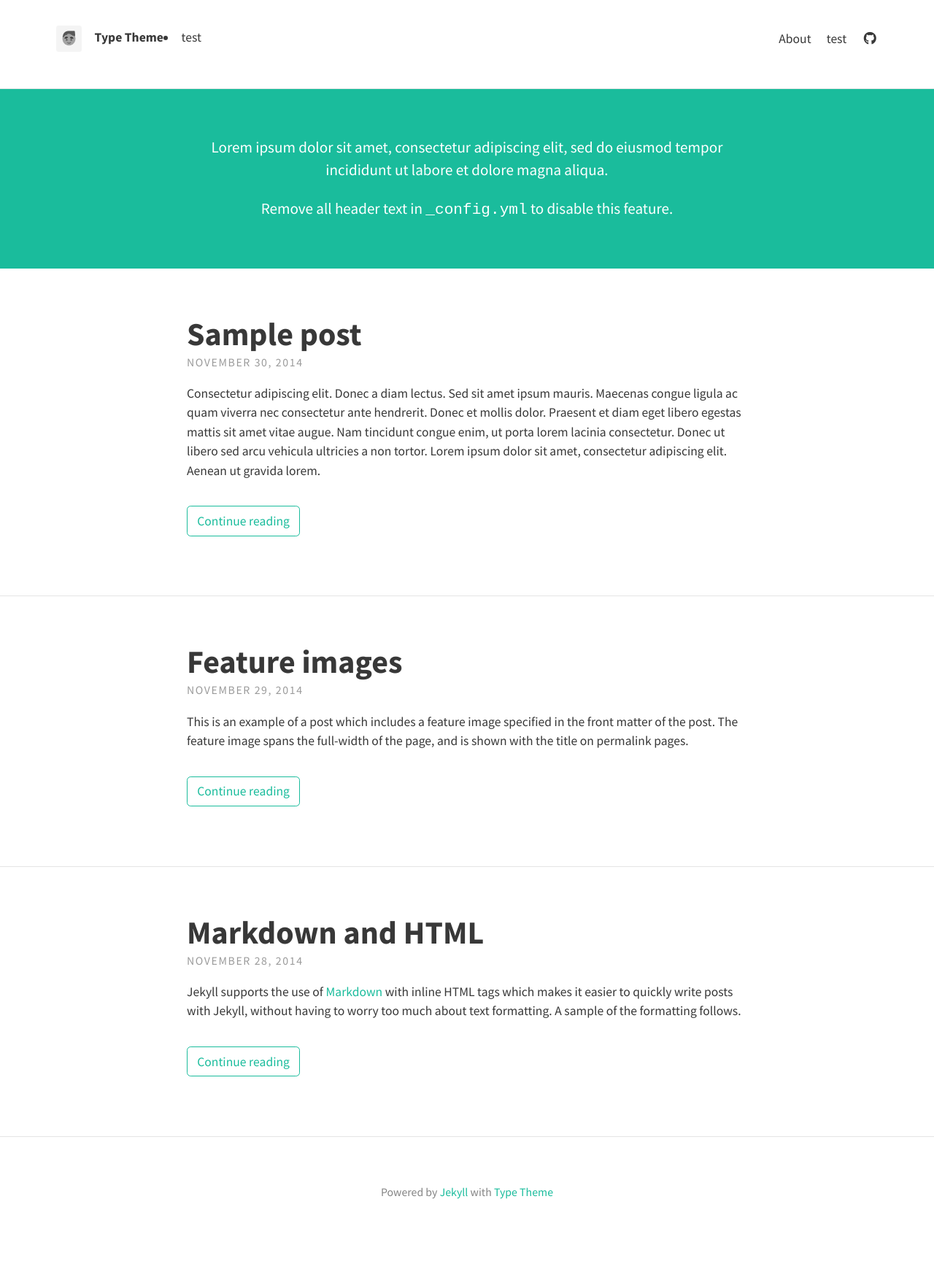
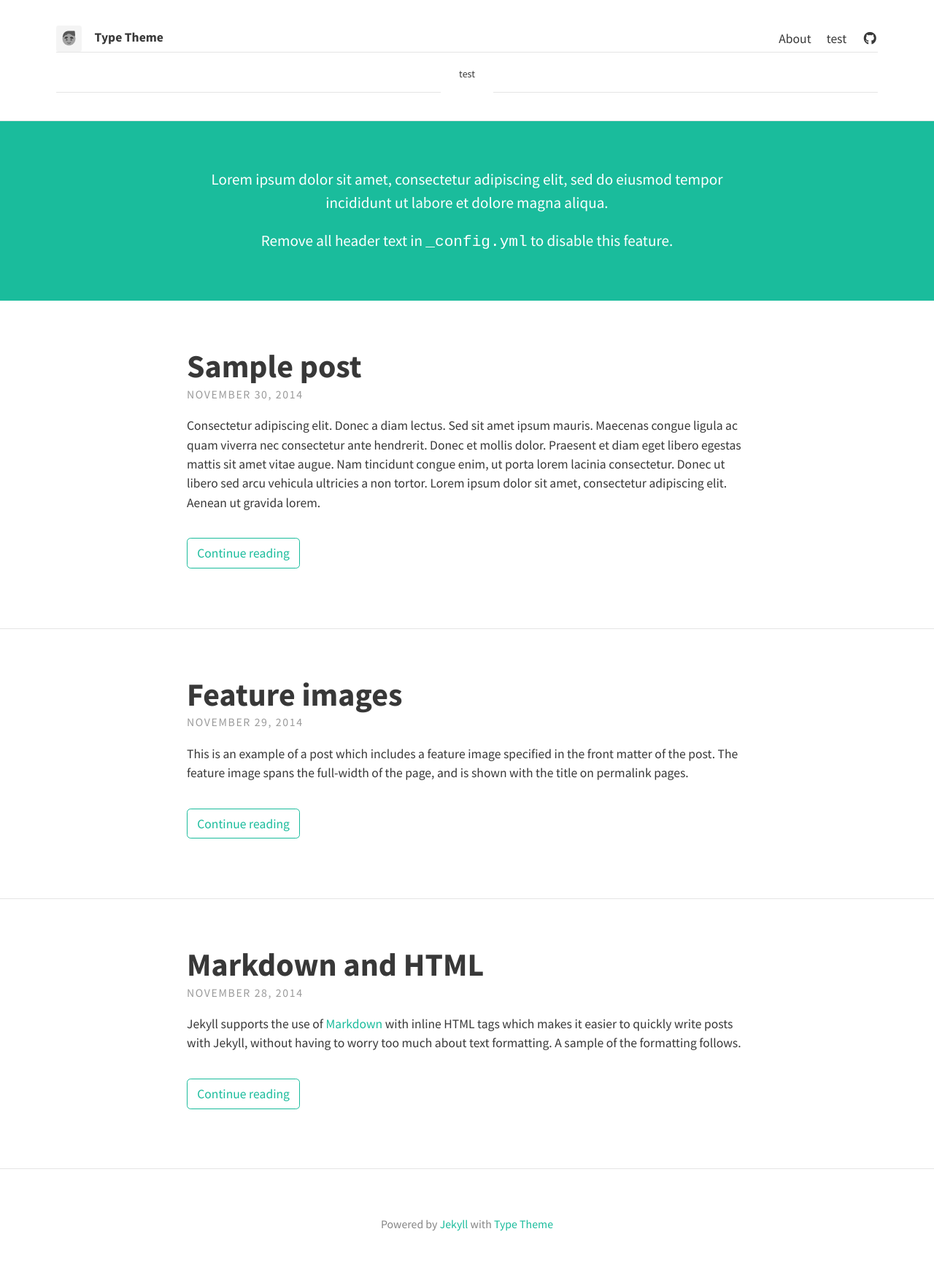
Before and after one commit to 0n1dev/React, a Jekyll site: the page built from index.html, in a window 1280 px wide. Shown: the whole page at 73% size. Built offline with Jekyll 4.4.1, drawn with Linux system fonts in a browser that asks for light colours; nearby versions of some CDN libraries; the list of posts is cut into pages by our own code; before the commit the page ends 1710 px from its top, so only the background shows below that.

Commit message:
category edit

```diff
--- a/_sass/includes/_header.scss
+++ b/_sass/includes/_header.scss
@@ -89,4 +89,98 @@
            color: $search-color;
         }
     }
+
+    .site-category{
+      background: $brand-color;
+      border-top: 1px solid $border-color;
+      border-bottom: 1px solid $border-color;
+      margin:0 auto;
+      padding:0;
+      font-size:14px;
+      text-align: center;
+      clear:left;
+      display: inline-block;
+      width: 100%;
+    }
+
+    .site-category ul{
+      //background: rgb(109,109,109);
+      height:50px;
+      list-style:none;
+      line-height: 1.5;
+      margin:0 auto;
+      text-align: center;
+      display:inline-block;
+    }
+
+    .site-category li{
+      float: left;
+      display:inline;
+      text-align:center;
+    }
+
+    .site-category li a{
+      background: $brand-color;
+      display:inline-block;
+      font-weight:normal;
+      line-height:58px;
+      margin:0px;
+      padding:0px 25px;
+      text-align:center;
+      text-decoration:none;
+    }
+
+    .site-category li a:hover{
+      background: rgb(71,71,71);
+      color:#FFFFFF;
+      text-decoration:none;
+    }
+
+    .site-category li ul{
+      background: rgb(109,109,109);
+      display:none; /* 평상시에는 드랍메뉴가 안보이게 하기 */
+      //height:auto;
+      padding:0px;
+      margin:0px;
+      border:0px;
+      position:absolute;
+      width:200px;
+      z-index:200;
+      /*top:1em;*/
+      //left:0;
+    }
+
+    .site-category li:hover ul{
+      display:block; /* 마우스 커서 올리면 드랍메뉴 보이게 하기 */
+    }
+
+    .site-category li li {
+      background: $brand-color;
+      display:block;
+      float:none;
+      margin:0px;
+      padding:0px;
+      width:200px;
+    }
+
+    .site-category li:hover li a{
+      background:none;
+    }
+
+    .site-category li ul a{
+      display:block;
+      height:50px;
+      font-size:12px;
+      font-style:normal;
+      margin:0px;
+      padding:0px 0px 0px 15px;
+      text-align:left;
+    }
+
+    .site-category li ul a:hover, .menubar li ul li:hover a{
+      background: rgb(71,71,71);
+      border:0px;
+      color:#ffffff;
+      text-decoration:none;
+    }
 }
```
